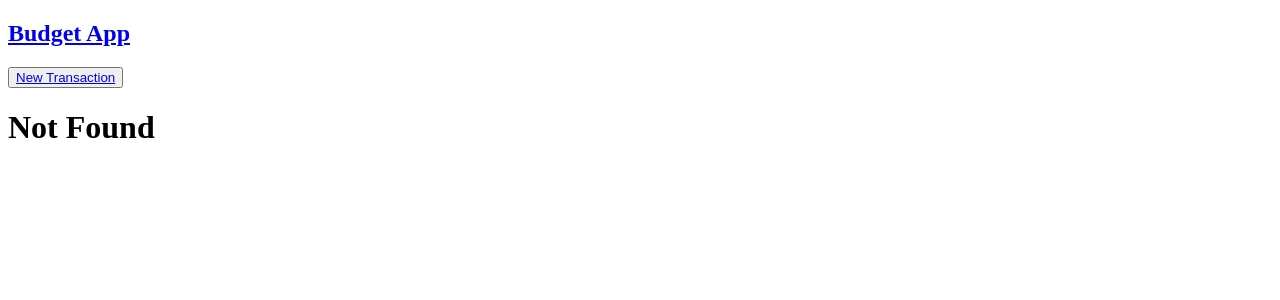
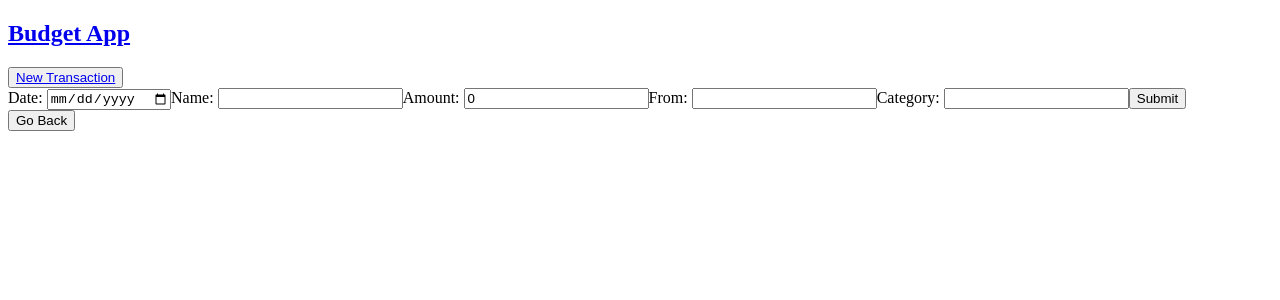
Before and after one commit to Salinamalek/budget-app-project-frontend, a React (Create React App) app: page /transactions/new in a window 1280 px wide. Before the commit this address had no page. Shown: the top 300 px of the page. Built offline with nearby package versions, Linux system fonts and the light colour scheme; no server answers; the HTML template or start-up script is replaced by a standard one.

Commit message:
base requirements done

```diff
--- a/src/App.js
+++ b/src/App.js
@@ -1,6 +1,10 @@
 import { BrowserRouter as Router, Routes, Route } from "react-router-dom";
+import Home from "./components/home";
 import NavBar from "./components/navbar";
 import Index from "./pages/index";
+import Details from "./components/details";
+import NewForm from "./components/newForm";
+import EditForm from "./components/editForm";
 import Error from "./components/error";
 // import "./App.css";
 
@@ -11,7 +15,11 @@ function App() {
         <NavBar />
         <main>
           <Routes>
-            <Route path="/" element={<Index />} />
+            <Route path="/" element={<Home />} />
+            <Route path="/transactions" element={<Index />} />
+            <Route path="/transactions/:index" element={<Details />} />
+            <Route path="/transactions/new" element={<NewForm />} />
+            <Route path="/transactions/:index/edit" element={<EditForm />} />
             <Route path="/*" element={<Error />} />
           </Routes>
         </main>
--- /dev/null
+++ b/src/components/details.js
@@ -0,0 +1,57 @@
+import { useState, useEffect } from "react";
+import { Link, useNavigate, useParams } from "react-router-dom";
+import axios from "axios";
+const API = process.env.REACT_APP_API_URL;
+
+export default function Details() {
+  const [transaction, setTransaction] = useState([]);
+  let { index } = useParams();
+  let navigate = useNavigate();
+
+  const handleDelete = () => {
+    axios
+      .delete(`${API}/transactions/${index}`)
+      .then(() => {
+        navigate("/transactions");
+      })
+      .catch((err) => console.transaction(err));
+  };
+  useEffect(() => {
+    axios
+      .get(`${API}/transactions/${index}`)
+      .then((res) => setTransaction(res.data))
+      .catch((err) => navigate("/not-found"));
+  }, [index, navigate]);
+
+  return (
+    <article className="details">
+      <div className="card">
+        <h2>
+          {transaction.item_name} - {transaction.amount}
+        </h2>
+        <h3>{transaction.date}</h3>
+      </div>
+      <br></br>
+
+      <div className="buttons">
+        <div>
+          <Link to={"/transactions"}>
+            <button className="button">Back</button>
+          </Link>
+        </div>
+        <div>
+          <Link to={`/transactions/${index}/edit`}>
+            <button className="button">Edit</button>
+          </Link>
+        </div>
+        <div>
+          <Link to={`/transactions`}>
+            <button className="button" onClick={handleDelete}>
+              Delete
+            </button>
+          </Link>
+        </div>
+      </div>
+    </article>
+  );
+}
--- /dev/null
+++ b/src/components/editForm.js
@@ -0,0 +1,89 @@
+import { useState, useEffect } from "react";
+import { Link, useNavigate, useParams } from "react-router-dom";
+import axios from "axios";
+const API = process.env.REACT_APP_API_URL;
+
+export default function EditForm() {
+  let { index } = useParams();
+  const navigate = useNavigate();
+  const [editTransaction, setEditTransaction] = useState({
+    item_name: "",
+    amount: 0,
+    date: "",
+    from: "",
+    category: "",
+  });
+
+  const handleTextChange = (e) => {
+    setEditTransaction({ ...editTransaction, [e.target.id]: e.target.value });
+  };
+
+  const handleSubmit = (e) => {
+    e.preventDefault();
+    axios
+      .post(`${API}/transactions/${index}`, editTransaction)
+      .then((res) => {
+        setEditTransaction(res.data);
+        navigate(`/transactions/${index}`);
+      })
+      .catch((err) => console.log(err));
+  };
+
+  useEffect(() => {
+    axios
+      .get(`${API}/transactions/${index}`)
+      .then((res) => setEditTransaction(res.data))
+      .catch((err) => navigate("/not-found"));
+  }, [index, navigate]);
+
+  return (
+    <div>
+      <form onSubmit={handleSubmit}>
+        <label htmlFor="date">Date: </label>
+        <input
+          id="date"
+          type="date"
+          value={editTransaction.date}
+          onChange={handleTextChange}
+          required
+        />
+        <label htmlFor="name">Name: </label>
+        <input
+          id="name"
+          type="text"
+          value={editTransaction.item_name}
+          onChange={handleTextChange}
+          required
+        />
+        <label htmlFor="amount">Amount: </label>
+        <input
+          id="amount"
+          type="text"
+          value={editTransaction.amount}
+          onChange={handleTextChange}
+          required
+        />
+        <label htmlFor="from">From: </label>
+        <input
+          id="from"
+          type="text"
+          value={editTransaction.from}
+          onChange={handleTextChange}
+          required
+        />
+        <label htmlFor="category">Category: </label>
+        <input
+          id="category"
+          type="text"
+          value={editTransaction.category}
+          onChange={handleTextChange}
+          required
+        />
+        <input type="submit" />
+      </form>
+      <Link to={`/transactions/${index}`}>
+        <button>Go Back</button>
+      </Link>
+    </div>
+  );
+}
--- /dev/null
+++ b/src/components/home.js
@@ -0,0 +1,7 @@
+export default function Home() {
+  return (
+    <nav>
+      <h1>Welcome to the Budget App!</h1>
+    </nav>
+  );
+}
--- a/src/components/navbar.js
+++ b/src/components/navbar.js
@@ -4,7 +4,7 @@ export default function NavBar() {
   return (
     <nav>
       <h1>
-        <Link to="/">Budget App</Link>
+        <Link to="/transactions">Budget App</Link>
       </h1>
       <button>
         <Link to="/transactions/new">New Transaction</Link>
--- /dev/null
+++ b/src/components/newForm.js
@@ -0,0 +1,81 @@
+import { useState } from "react";
+import { Link, useNavigate } from "react-router-dom";
+import axios from "axios";
+const API = process.env.REACT_APP_API_URL;
+
+export default function NewForm() {
+  const navigate = useNavigate();
+  const [newTransaction, setNewTransaction] = useState({
+    item_name: "",
+    amount: 0,
+    date: "",
+    from: "",
+    category: "",
+  });
+
+  const handleTextChange = (e) => {
+    setNewTransaction({ ...newTransaction, [e.target.id]: e.target.value });
+  };
+
+  const handleSubmit = (e) => {
+    e.preventDefault();
+    axios
+      .post(`${API}/transactions`, newTransaction)
+      .then((res) => {
+        setNewTransaction(res.data);
+        navigate("/transactions");
+      })
+      .catch((err) => console.log(err));
+  };
+
+  return (
+    <div>
+      <form onSubmit={handleSubmit}>
+        <label htmlFor="date">Date: </label>
+        <input
+          id="date"
+          type="date"
+          value={newTransaction.date}
+          onChange={handleTextChange}
+          required
+        />
+        <label htmlFor="name">Name: </label>
+        <input
+          id="name"
+          type="text"
+          value={newTransaction.item_name}
+          onChange={handleTextChange}
+          required
+        />
+        <label htmlFor="amount">Amount: </label>
+        <input
+          id="amount"
+          type="text"
+          value={newTransaction.amount}
+          onChange={handleTextChange}
+          required
+        />
+        <label htmlFor="from">From: </label>
+        <input
+          id="from"
+          type="text"
+          value={newTransaction.form}
+          onChange={handleTextChange}
+          required
+        />
+        <label htmlFor="category">Category: </label>
+        <input
+          id="category"
+          type="text"
+          value={newTransaction.category}
+          onChange={handleTextChange}
+          required
+        />
+        <input type="submit" />
+      </form>
+      <Link to={`/transactions`}>
+        <button>Go Back</button>
+      </Link>
+    </div>
+  );
+}
--- /dev/null
+++ b/src/components/transaction.js
@@ -0,0 +1,13 @@
+import { Link } from "react-router-dom";
+
+export default function Transaction({ transaction, index }) {
+  return (
+    <tr>
+      <td>{transaction.date}</td>
+      <td>
+        <Link to={`/transactions/${index}`}>{transaction.item_name}</Link>
+      </td>
+      <td>{transaction.amount}</td>
+    </tr>
+  );
+}
--- /dev/null
+++ b/src/components/transactions.js
@@ -0,0 +1,43 @@
+import { useState, useEffect } from "react";
+import Transaction from "./transaction";
+import axios from "axios";
+const API = process.env.REACT_APP_API_URL;
+
+export default function Transactions() {
+  //   console.log(API);
+  const [transactions, setTransactions] = useState([]);
+
+  useEffect(() => {
+    axios
+      .get(`${API}/transactions`)
+      .then((res) => setTransactions(res.data))
+      .catch((err) => console.log(err));
+  }, []);
+
+  return (
+    <div>
+      <section>
+        <table>
+          <thead>
+            <tr>
+              <th>Date</th>
+              <th>Name</th>
+              <th>Amount</th>
+            </tr>
+          </thead>
+          <tbody>
+            {transactions.map((transaction, index) => {
+              return (
+                <Transaction
+                  key={index}
+                  transaction={transaction}
+                  index={index}
+                />
+              );
+            })}
+          </tbody>
+        </table>
+      </section>
+    </div>
+  );
+}
--- a/src/pages/index.js
+++ b/src/pages/index.js
@@ -1,10 +1,10 @@
-// import Transactions from "./";
+import Transactions from "../components/transactions";
 
 export default function Index() {
   return (
     <div className="Index">
       <h2>Index</h2>
-      {/* <Transactions /> */}
+      <Transactions />
     </div>
   );
 }
```
